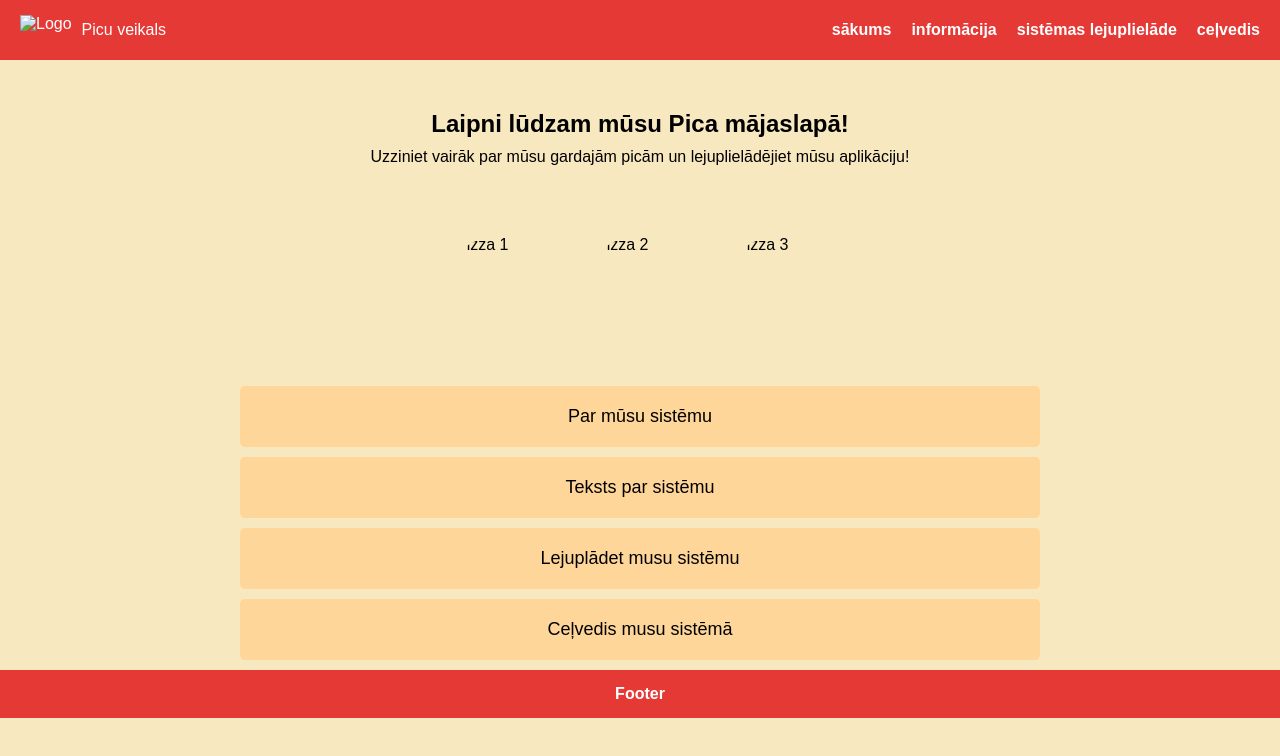
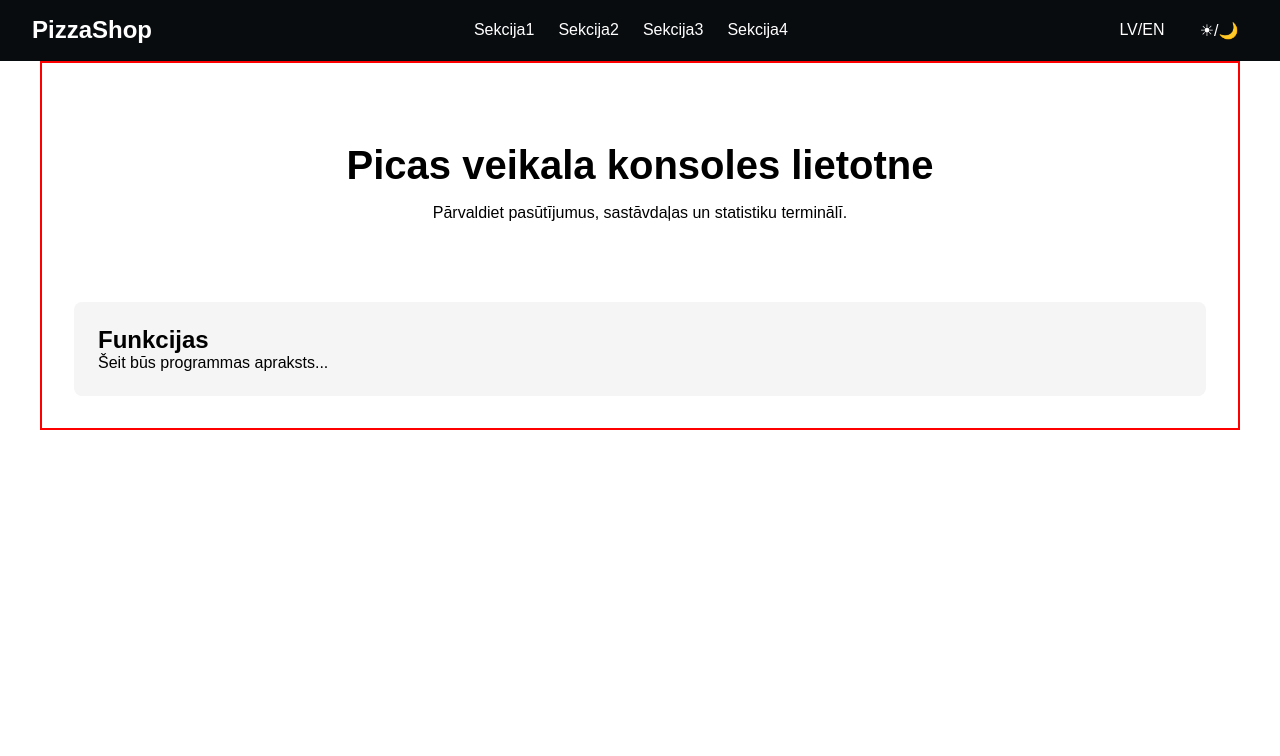
Before and after one commit to 23DP1JGurj/Picu-veikals-majaslapa, a plain HTML site: page index.html in a window 1280 px wide. Drawn offline with Linux system fonts and the light colour scheme.

Commit message:
Jauns stils saitei, izveidoju header jaunā stilā

```diff
--- a/index.html
+++ b/index.html
@@ -1,131 +1,38 @@
 <!DOCTYPE html>
-<html lang="lv">
+<html lang="lv">  <!-- Латышский язык -->
 <head>
-    <meta charset="UTF-8">
-    <meta name="viewport" content="width=device-width, initial-scale=1.0">
-    <title>Picu veikals</title>
-    <style>
-        * {
-            margin: 0;
-            padding: 0;
-            box-sizing: border-box;
-        }
-        body {
-            font-family: Arial, sans-serif;
-            background-color: #f8e8c0;
-        }
-        header {
-            background-color: #e53935;
-            color: white;
-            display: flex;
-            align-items: center;
-            justify-content: space-between;
-            padding: 15px 20px;
-        }
-        .logo {
-            display: flex;
-            align-items: center;
-        }
-        .logo img {
-            height: 30px;
-            margin-right: 10px;
-        }
-        nav ul {
-            list-style: none;
-            display: flex;
-            gap: 20px;
-        }
-        nav ul li {
-            display: inline;
-        }
-        nav ul li a {
-            color: white;
-            text-decoration: none;
-            font-weight: bold;
-        }
-        .hero {
-            text-align: center;
-            padding: 50px 20px;
-        }
-        .hero h1 {
-            font-size: 24px;
-            margin-bottom: 10px;
-        }
-        .hero p {
-            font-size: 16px;
-            margin-bottom: 20px;
-        }
-        .pizza-images {
-            position: relative;
-            display: flex;
-            justify-content: center;
-            align-items: center;
-            gap: 20px;
-            margin-bottom: 30px;
-        }
-        .pizza-images img {
-            width: 120px;
-            height: 120px;
-            border-radius: 50%;
-            object-fit: cover;
-        }
-        .content-box {
-            max-width: 800px;
-            margin: 0 auto;
-            text-align: center;
-        }
-        .content-section {
-            background-color: #ffd699;
-            padding: 20px;
-            margin-bottom: 10px;
-            border-radius: 5px;
-            font-size: 18px;
-        }
-        footer {
-            background-color: #e53935;
-            color: white;
-            text-align: center;
-            padding: 15px;
-            font-weight: bold;
-        }
-    </style>
+  <meta charset="UTF-8">
+  <meta name="viewport" content="width=device-width, initial-scale=1.0">
+  <title>PizzaShop Console App</title>
+  <link href="src/css/main.css" rel="stylesheet">
 </head>
 <body>
-    <header>
-        <div class="logo">
-            <img src="logo.png" alt="Logo">
-            <span>Picu veikals</span>
-        </div>
-        <nav>
-            <ul>
-                <li><a href="#">sākums</a></li>
-                <li><a href="#">informācija</a></li>
-                <li><a href="#">sistēmas lejuplielāde</a></li>
-                <li><a href="#">ceļvedis</a></li>
-            </ul>
-        </nav>
-    </header>
+  <header class="navbar">
+    <div class="navbar-logo">
+      <span>PizzaShop</span>
+    </div>
+    <nav class="navbar-links">
+      <a href="#">Sekcija1</a>
+      <a href="#">Sekcija2</a>
+      <a href="#">Sekcija3</a>
+      <a href="#">Sekcija4</a>
+    </nav>
+    <div class="navbar-controls">
+      <button class="language-switcher">LV/EN</button>
+      <button class="theme-switcher">☀/🌙</button>
+    </div>
+  </header>
 
-    <div class="hero">
-        <h1>Laipni lūdzam mūsu Pica mājaslapā!</h1>
-        <p>Uzziniet vairāk par mūsu gardajām picām un lejuplielādējiet mūsu aplikāciju!</p>
-    </div>
-
-    <div class="pizza-images">
-        <img src="pizza1.png" alt="Pizza 1">
-        <img src="pizza2.png" alt="Pizza 2">
-        <img src="pizza3.png" alt="Pizza 3">
-    </div>
-
-    <div class="content-box">
-        <div class="content-section">Par mūsu sistēmu</div>
-        <div class="content-section">Teksts par sistēmu</div>
-        <div class="content-section">Lejuplādet musu sistēmu</div>
-        <div class="content-section">Ceļvedis musu sistēmā</div>
-    </div>
-
-    <footer>
-        Footer
-    </footer>
+  <main class="container">
+    <section class="hero">
+      <h1>Picas veikala konsoles lietotne</h1>  <!-- Латышский текст -->
+      <p>Pārvaldiet pasūtījumus, sastāvdaļas un statistiku terminālī.</p>
+    </section>
+    <section class="features">
+      <h2>Funkcijas</h2>
+      <p>Šeit būs programmas apraksts...</p>
+    </section>
+  </main>
+  <script src="src/js/main.js"></script>  <!-- Относительный путь -->
 </body>
 </html>
--- a/src/css/main.css
+++ b/src/css/main.css
@@ -0,0 +1,124 @@
+/* Базовые стили */
+* {
+    margin: 0;
+    padding: 0;
+    box-sizing: border-box;
+    font-family: Arial, sans-serif;
+  }
+
+  body {
+    background-color: #fff; /* Светлый фон по умолчанию */
+    color: #000; /* Цвет текста по умолчанию */
+  }
+
+  .navbar {
+    background-color: #090c0f;
+    color: white;
+    padding: 1rem 2rem;
+    display: flex;
+    justify-content: space-between;
+    align-items: center;
+    flex-wrap: wrap;
+    gap: 1rem;
+  }
+
+  .navbar-logo span {
+    font-size: 1.5rem;
+    font-weight: bold;
+  }
+
+  .navbar-links {
+    display: flex;
+    gap: 1.5rem;
+    flex-wrap: wrap;
+    justify-content: center;
+  }
+
+  .navbar-links a {
+    color: white;
+    text-decoration: none;
+    font-size: 1rem;
+    transition: opacity 0.3s;
+  }
+
+  .navbar-links a:hover {
+    opacity: 0.8;
+  }
+
+  .navbar-controls {
+    display: flex;
+    gap: 1rem;
+  }
+
+  .navbar-controls button {
+    background: transparent;
+    color: white;
+    border: none;
+    cursor: pointer;
+    font-size: 1rem;
+    padding: 0.3rem 0.6rem;
+    border-radius: 4px;
+    transition: background 0.3s;
+  }
+
+  .navbar-controls button:hover {
+    background: rgba(255, 255, 255, 0.1);
+  }
+
+  /* Адаптивность */
+  @media (max-width: 768px) {
+    .navbar {
+      flex-direction: column;
+      padding: 1rem;
+    }
+    .navbar-links {
+      gap: 1rem;
+    }
+  }
+
+  @media (max-width: 300px) {
+    .navbar-links {
+      flex-direction: column;
+      align-items: center;
+    }
+  }
+
+  /* Базовые стили + предыдущие стили для .navbar */
+
+.container {
+    max-width: 1200px;
+    margin: 0 auto;
+    padding: 2rem;
+    color: #000; /* Цвет текста по умолчанию (для светлой темы) */
+  }
+
+  .hero {
+    text-align: center;
+    padding: 3rem 0;
+  }
+
+  .hero h1 {
+    font-size: 2.5rem;
+    margin-bottom: 1rem;
+  }
+
+  .features {
+    margin-top: 2rem;
+    padding: 1.5rem;
+    background-color: #f5f5f5; /* Светлый фон секции */
+    border-radius: 8px;
+  }
+
+  /* Темная тема (пока просто пример) */
+  .dark-theme {
+    background-color: #121212;
+    color: #fff;
+  }
+
+  .dark-theme .features {
+    background-color: #1e1e1e;
+  }
+
+  main {
+    border: 2px solid red;
+}
--- a/src/js/main.js
+++ b/src/js/main.js
@@ -0,0 +1,10 @@
+// Переключение темы (заглушка)
+document.querySelector('.theme-switcher').addEventListener('click', () => {
+    document.body.classList.toggle('dark-theme');
+    // Здесь будет сохранение в LocalStorage
+  });
+
+  // Переключение языка (заглушка)
+  document.querySelector('.language-switcher').addEventListener('click', () => {
+    alert('Переключение языка будет реализовано позже');
+  });
```
